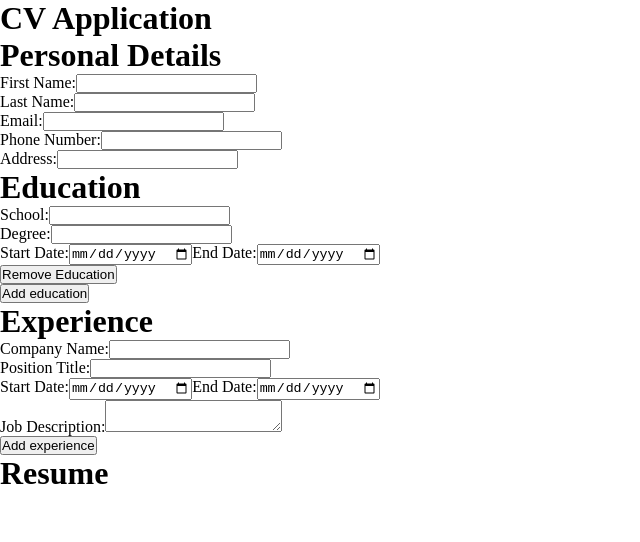
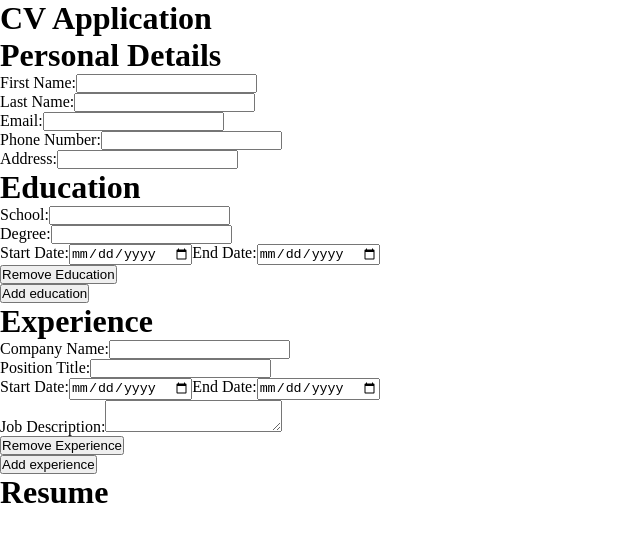
Before and after one commit to KimMillena/cv-application, a React (Vite) app: page / in a window 1280 px wide. Shown: the top 542 px of the page, without its empty margins (0-640 px from the left). Built offline with nearby package versions, Linux system fonts and the light colour scheme.

Commit message:
Add remove experience button/functionality

```diff
--- a/src/App.jsx
+++ b/src/App.jsx
@@ -106,6 +106,13 @@ function App() {
     ])
   };
 
+  const handleRemoveExperience = (id) => {
+    setExperienceList(prevExperience =>
+      prevExperience.filter(experience => experience.id !== id)
+    );
+        console.log(experienceList);
+  };
+
   return (
     <>
       <h1>CV Application</h1>
@@ -128,6 +135,7 @@ function App() {
           experienceDetails={experience}
           onChange={(e) => handleExperienceChange(e, experience.id)}
           onAdd={handleAddExperience}
+          onRemove={() => handleRemoveExperience(experience.id)}
         />
       ))}
       <ResumeSection
--- a/src/components/experience/ExperienceForm.jsx
+++ b/src/components/experience/ExperienceForm.jsx
@@ -1,4 +1,6 @@
-function ExperienceForm({ experienceDetails, onChange }) {
+import Button from '../Button';
+
+function ExperienceForm({ experienceDetails, onChange, onRemove }) {
     return (
         <form className="experience-form">
             <div>
@@ -48,6 +50,10 @@ function ExperienceForm({ experienceDetails, onChange }) {
                     onChange={onChange}
                 />
             </div>
+            <Button
+                btnLabel="Remove Experience"
+                onClick={onRemove}
+            />
         </form>
     );
 }
--- a/src/components/experience/ExperienceSection.jsx
+++ b/src/components/experience/ExperienceSection.jsx
@@ -1,13 +1,14 @@
 import ExperienceForm from './ExperienceForm';
 import Button from '../Button';
 
-function ExperienceSection({ experienceDetails, onChange, onAdd }) {
+function ExperienceSection({ experienceDetails, onChange, onAdd, onRemove }) {
     return (
         <div className="experience-section">
             <h1>Experience</h1>
             <ExperienceForm
                 experienceDetails={experienceDetails}
                 onChange={onChange}
+                onRemove={onRemove}
             />
             <Button
                 btnLabel="Add experience"
```
